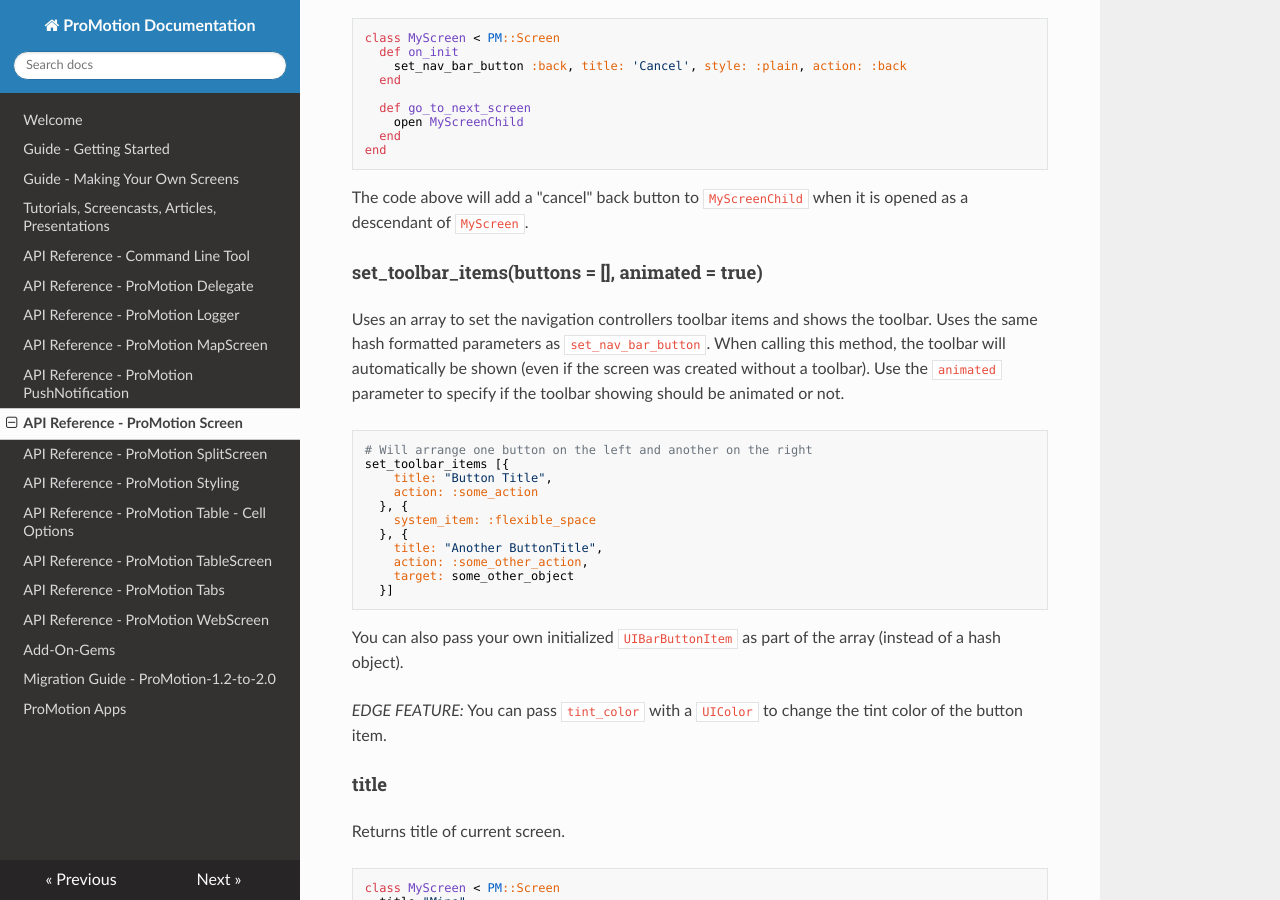
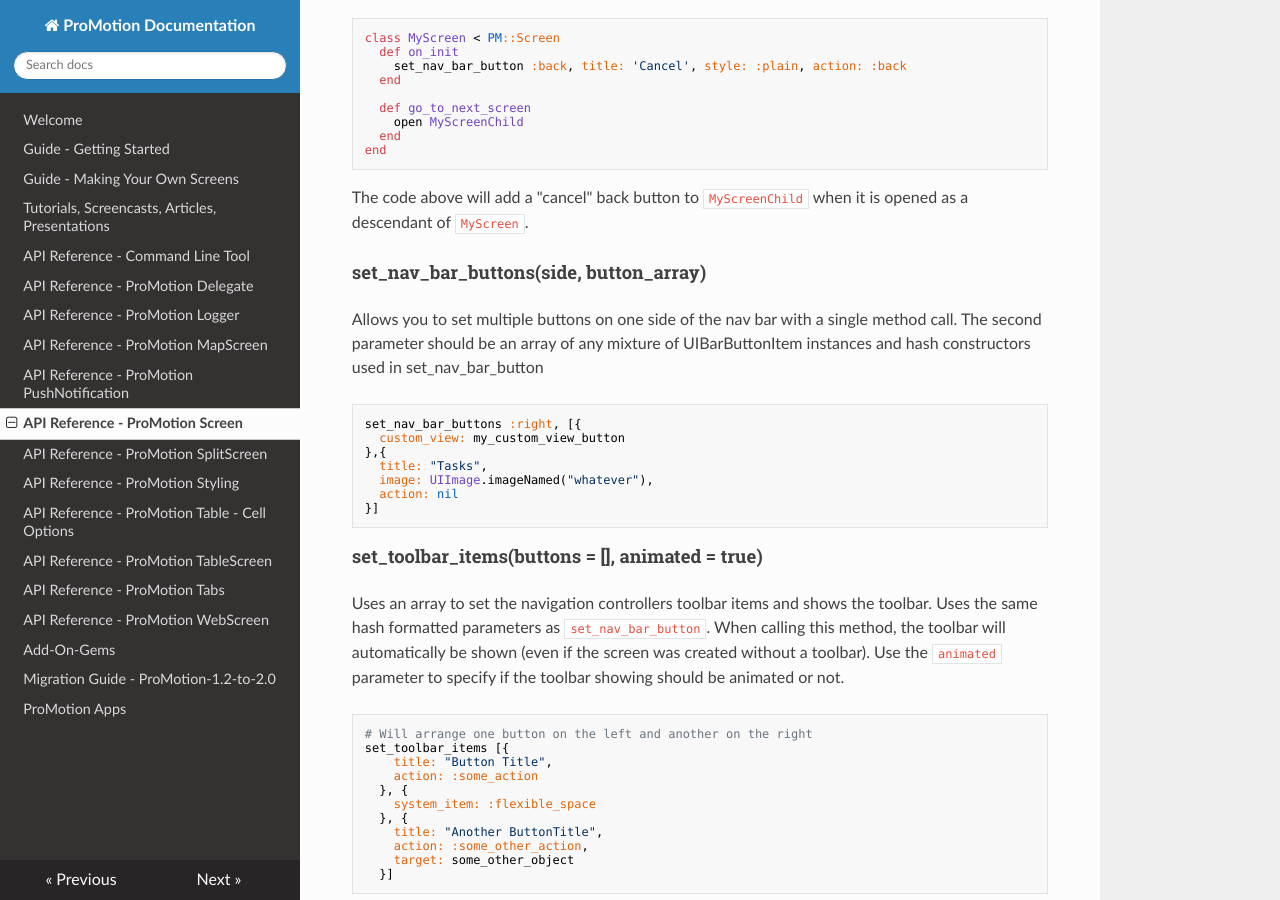
Before and after one commit to jamonholmgren/ProMotion, an MkDocs documentation site: the page built from docs/API Reference - ProMotion Screen.md, in a window 1280 px wide and 900 px high, scrolled down 3196 px. Built offline with MkDocs 1.6.1, drawn with Linux system fonts in a browser that asks for light colours; nearby versions of some CDN libraries; old or Windows-style settings are respelled for this version of MkDocs.

Commit message:
documented screen - set_toolbar_items

````diff
--- a/docs/API Reference - ProMotion Screen.md
+++ b/docs/API Reference - ProMotion Screen.md
@@ -175,6 +175,20 @@ end
 ```
 
 The code above will add a "cancel" back button to `MyScreenChild` when it is opened as a descendant of `MyScreen`.
+
+#### set_nav_bar_buttons(side, button_array)
+
+Allows you to set multiple buttons on one side of the nav bar with a single method call. The second parameter should be an array of any mixture of UIBarButtonItem instances and hash constructors used in set_nav_bar_button
+
+```ruby
+set_nav_bar_buttons :right, [{
+  custom_view: my_custom_view_button
+},{
+  title: "Tasks",
+  image: UIImage.imageNamed("whatever"),
+  action: nil
+}]
+```
 
 #### set_toolbar_items(buttons = [], animated = true)
 
````
